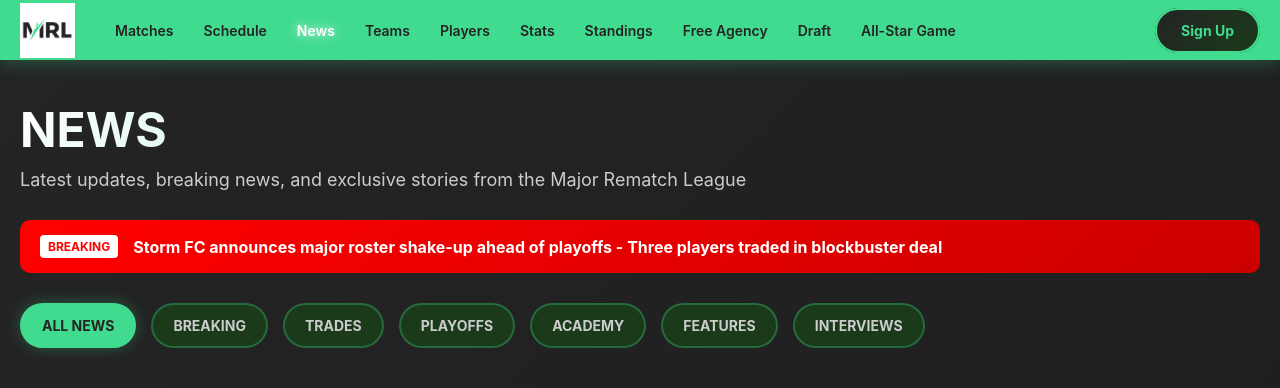
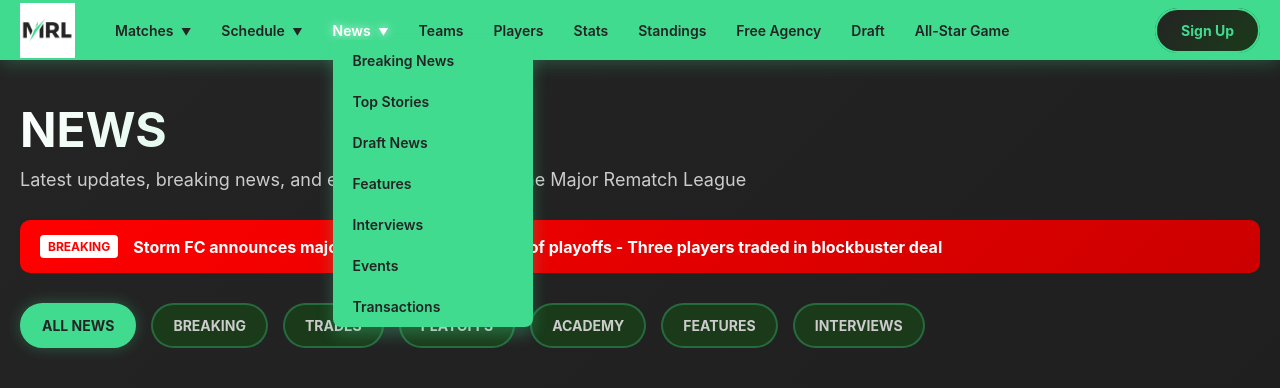
Before and after one commit to NationalRematchLeague/NationalRematchLeague, a plain HTML site: page nrl_news_page.html in a window 1280 px wide. Shown: the top 388 px of the page. Drawn offline with Linux system fonts and the light colour scheme.

Commit message:
Add dropdown structure to News page navigation

```diff
--- a/nrl_news_page.html
+++ b/nrl_news_page.html
@@ -567,9 +567,38 @@
                 <img src="mrl-logo.png" alt="MRL Logo" style="width: 100%; height: 100%; object-fit: contain;">
             </div>
             <ul class="nav-links">
-                <li><a href="https://nationalrematchleague.github.io/NationalRematchLeague/nrl_matches_page">Matches</a></li>
-                <li><a href="https://nationalrematchleague.github.io/NationalRematchLeague/nrl_schedule_page">Schedule</a></li>
-                <li><a href="https://nationalrematchleague.github.io/NationalRematchLeague/nrl_news_page" class="active">News</a></li>
+                <li class="dropdown">
+                    <a href="https://nationalrematchleague.github.io/NationalRematchLeague/nrl_matches_page">Matches</a>
+                    <div class="dropdown-content">
+                        <a href="#">Live Matches</a>
+                        <a href="#">Recent Results</a>
+                        <a href="#">Upcoming Matches</a>
+                        <a href="#">Match Highlights</a>
+                        <a href="#">Playoffs</a>
+                        <a href="#">Championship Series</a>
+                    </div>
+                </li>
+                <li class="dropdown">
+                    <a href="https://nationalrematchleague.github.io/NationalRematchLeague/nrl_schedule_page">Schedule</a>
+                    <div class="dropdown-content">
+                        <a href="#">Season 2 Schedule</a>
+                        <a href="#">Playoffs Schedule</a>
+                        <a href="#">Championship Schedule</a>
+                        <a href="#">Key Dates</a>
+                    </div>
+                </li>
+                <li class="dropdown">
+                    <a href="https://nationalrematchleague.github.io/NationalRematchLeague/nrl_news_page" class="active">News</a>
+                    <div class="dropdown-content">
+                        <a href="#">Breaking News</a>
+                        <a href="#">Top Stories</a>
+                        <a href="#">Draft News</a>
+                        <a href="#">Features</a>
+                        <a href="#">Interviews</a>
+                        <a href="#">Events</a>
+                        <a href="#">Transactions</a>
+                    </div>
+                </li>
                 <li><a href="https://nationalrematchleague.github.io/NationalRematchLeague/nrl_teams_page">Teams</a></li>
                 <li><a href="https://nationalrematchleague.github.io/NationalRematchLeague/nrl_players_page">Players</a></li>
                 <li><a href="https://nationalrematchleague.github.io/NationalRematchLeague/nrl_stats_page">Stats</a></li>
```
